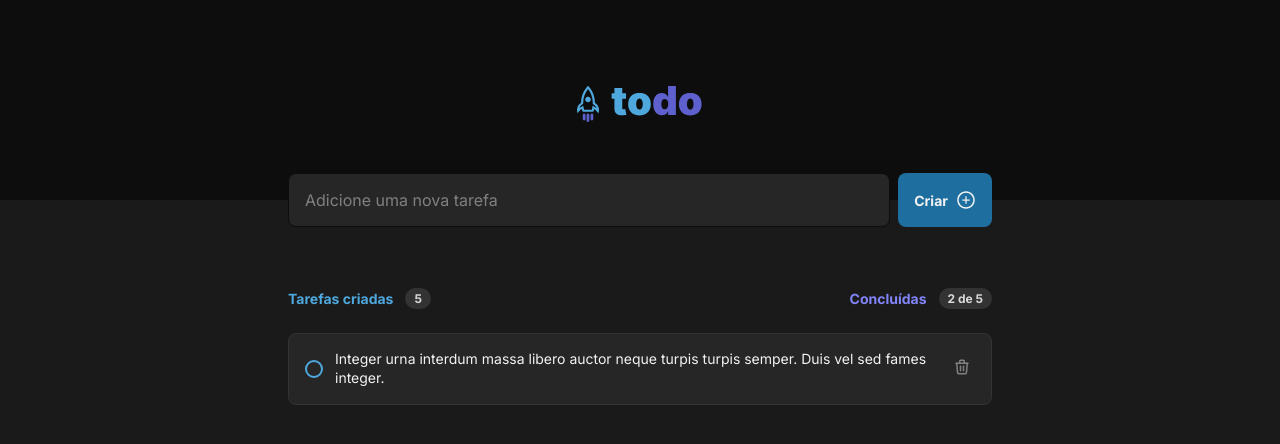
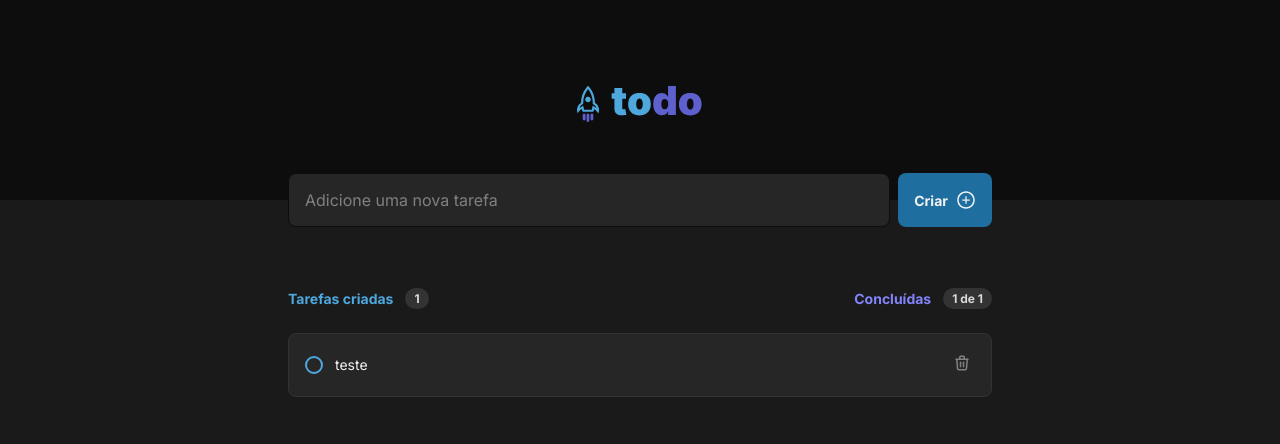
Before and after one commit to luiabdiel/doTo-list, a React (Vite) app: page / in a window 1280 px wide. Shown: the top 444 px of the page. Built offline with nearby package versions, Linux system fonts and the light colour scheme.

Commit message:
feat: newTask | lib crypto

```diff
--- a/src/App.tsx
+++ b/src/App.tsx
@@ -18,9 +18,20 @@ export function App() {
     },
   ])
 
+  function addTask(taskTitle: string) {
+    setTasks([
+      ...tasks,
+      {
+        id: crypto.randomUUID(),
+        title: taskTitle,
+        isCompleted: false,
+      }
+    ])
+  }
+
   return (
     <>
-      <Header />
+      <Header onAddTask={addTask}/>
       <Tasks tasks={tasks} />
     </>
   )
--- a/src/components/Header/index.tsx
+++ b/src/components/Header/index.tsx
@@ -2,15 +2,35 @@ import todoLogo from "../../assets/toDo-logo.svg"
 import { AiOutlinePlusCircle } from "react-icons/ai";
 
 import styles from "./header.module.scss";
+import { ChangeEvent, FormEvent, useState } from "react"
 
-export function Header() {
+interface Props {
+    onAddTask: (taskTitle: string) => void
+}
+
+export function Header({ onAddTask }: Props) {
+    const [title, setTitle] = useState("")
+
+    function handleSubmit(event: FormEvent) {
+        event.preventDefault()
+
+        onAddTask(title)
+        setTitle("")
+    }
+
+    function onChangeTitle(event: ChangeEvent<HTMLInputElement>) {
+        setTitle(event.target.value)
+    }
+
     return (
         <header className={styles.header}>
             <img src={todoLogo} alt="" />
 
-            <form className={styles.newTaskForm}>
+            <form className={styles.newTaskForm} onSubmit={handleSubmit}>
                 <input
                     placeholder="Adicione uma nova tarefa"
+                    onChange={onChangeTitle}
+                    title={title}
                 />
                 <button>
                     Criar
--- a/src/components/Task/index.tsx
+++ b/src/components/Task/index.tsx
@@ -2,8 +2,13 @@ import { TbTrash } from "react-icons/tb";
 import { BsFillCheckCircleFill } from "react-icons/bs";
 
 import styles from "./task.module.scss"
+import { Itask } from "../../App";
 
-export function Task() {
+interface Props {
+    task: Itask
+}
+
+export function Task({ task }: Props) {
     return (
         <div className={styles.task}>
             <button
@@ -11,7 +16,7 @@ export function Task() {
                 <div />
             </button>
 
-            <p>Integer urna interdum massa libero auctor neque turpis turpis semper. Duis vel sed fames integer.</p>
+            <p>{task.title}</p>
 
             <button
                 className={styles.deleteButton}>
--- a/src/components/Tasks/index.tsx
+++ b/src/components/Tasks/index.tsx
@@ -7,26 +7,27 @@ interface Props {
 }
 
 export function Tasks({ tasks }: Props) {
+    const tasksQuantity = tasks.length
+    const completedTasks = tasks.filter((tasks) => tasks.isCompleted).length
+
     return (
         <section className={styles.tasks}>
             <header className={styles.header}>
                 <div>
                     <p>Tarefas criadas</p>
-                    <span>5</span>
+                    <span>{tasksQuantity}</span>
                 </div>
 
                 <div>
                     <p className={styles.textPurple}>Concluídas</p>
-                    <span>2 de 5</span>
+                    <span>{completedTasks} de {tasksQuantity}</span>
                 </div>
             </header>
 
             <div className={styles.list}>
-
-            {tasks.map((task) => {
-                return <Task />
-            })}
-
+                {tasks.map((task) => (
+                    <Task key={task.id} task={task} />
+                ))}
             </div>
         </section>
     )
```
